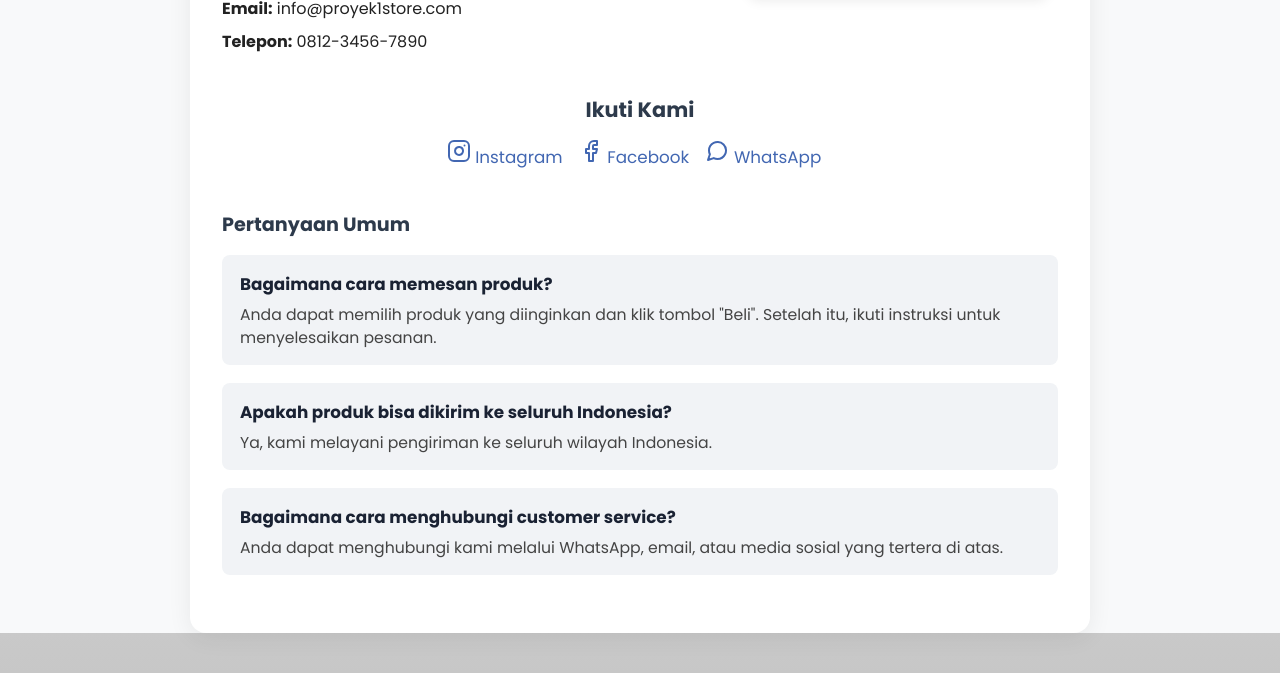
After one commit to Ravlirap/proyek1, a PHP site: page /page/about.php in a window 1280 px wide. The commit adds this page. Shown: the part 463-1136 px from the top of the page. Run offline with PHP 8.4, Linux system fonts and the light colour scheme.

Commit message:
progress

```diff
--- a/auth/login.php
+++ b/auth/login.php
@@ -1,6 +1,12 @@
 <?php
 session_start();
 include '../database.php'; // koneksi ke database
+$_SESSION['user'] = $username;
+// Cek apakah user sudah login
+if (isset($_SESSION["id_user"])) {
+    header("Location: ../index.php?page=home");
+    exit;
+}
 
 // Proses login jika form disubmit
 if ($_SERVER["REQUEST_METHOD"] == "POST") {
--- a/css/style.css
+++ b/css/style.css
@@ -378,7 +378,7 @@ h1 {
   padding: 8px 8px 6px 8px;
   color: white;
 }
-/* produk section */
+
 
 /* Mobile Phone */
 @media (max-width: 450px) {
@@ -386,6 +386,8 @@ h1 {
     font-size: 55%;
   }
 }
+
+/* produk section */
 .products {
   padding: 2rem;
   text-align: center;
@@ -453,7 +455,7 @@ h1 {
   align-items: center;
   justify-content: center;
   width: 100%;
-  background: #1a1aff;
+  background: #5656ff;
   color: #fff;
   border: none;
   padding: 0.75rem;
--- a/index.php
+++ b/index.php
@@ -11,6 +11,9 @@ include "navigasi/header.php";
             break;
         case 'produk':
             include "page/produk.php";
+            break;
+        case 'about':
+            include "page/about.php";
             break;
         case 'detail':
             include "page/detail.php";
--- /dev/null
+++ b/page/about.php
@@ -0,0 +1,200 @@
+<!DOCTYPE html>
+<html lang="en">
+
+<head>
+    <meta charset="UTF-8">
+    <meta name="viewport" content="width=device-width, initial-scale=1.0">
+    <title>Produk</title>
+    <link rel="preconnect" href="https://fonts.googleapis.com" />
+    <link rel="preconnect" href="https://fonts.gstatic.com" crossorigin />
+    <link href="https://fonts.googleapis.com/css2?family=Poppins:ital,wght@0,100;0,300;0,400;0,700;1,700&display=swap"
+        rel="stylesheet">
+    <link rel="stylesheet" href="css/style.css">
+    <link rel="stylesheet" href="css/nav.css">
+    <script src="https://unpkg.com/feather-icons"></script>
+</head>
+<style>
+body {
+    font-family: 'Poppins', Arial, sans-serif;
+    background: #f8f9fa;
+    margin: 0;
+    padding: 0;
+    color: #222;
+}
+
+.about-store {
+    max-width: 900px;
+    margin: 40px auto;
+    background: #fff;
+    border-radius: 16px;
+    box-shadow: 0 4px 24px rgba(0,0,0,0.07);
+    padding: 40px 32px;
+}
+
+.about-store h1 {
+    font-size: 2.2rem;
+    font-weight: 700;
+    margin-bottom: 24px;
+    color: #2d3a4b;
+    text-align: center;
+}
+
+.about-content {
+    display: flex;
+    flex-wrap: wrap;
+    gap: 32px;
+    align-items: flex-start;
+    margin-bottom: 32px;
+}
+
+.about-info {
+    flex: 1 1 300px;
+}
+
+.about-info p {
+    font-size: 1.05rem;
+    margin-bottom: 18px;
+    line-height: 1.7;
+}
+
+.about-info ul {
+    list-style: none;
+    padding: 0;
+    margin: 0;
+}
+
+.about-info li {
+    margin-bottom: 8px;
+    font-size: 1rem;
+}
+
+.about-image {
+    flex: 0 0 320px;
+    display: flex;
+    align-items: center;
+    justify-content: center;
+}
+
+.about-image img {
+    width: 100%;
+    max-width: 300px;
+    border-radius: 10px;
+    box-shadow: 0 2px 12px rgba(0,0,0,0.08);
+}
+
+.about-social {
+    margin: 32px 0 24px 0;
+    text-align: center;
+}
+
+.about-social h2 {
+    font-size: 1.3rem;
+    margin-bottom: 14px;
+    color: #2d3a4b;
+}
+
+.about-social a {
+    display: inline-block;
+    margin: 0 12px 8px 0;
+    color: #4267b2;
+    text-decoration: none;
+    font-size: 1.05rem;
+    transition: color 0.2s;
+    vertical-align: middle;
+}
+
+.about-social a i {
+    margin-right: 6px;
+    vertical-align: middle;
+}
+
+.about-social a:hover {
+    color: #e1306c;
+}
+
+.about-faq {
+    margin-top: 32px;
+}
+
+.about-faq h2 {
+    font-size: 1.2rem;
+    margin-bottom: 16px;
+    color: #2d3a4b;
+}
+
+.faq-item {
+    margin-bottom: 18px;
+    background: #f1f3f6;
+    border-radius: 8px;
+    padding: 16px 18px;
+}
+
+.faq-item h3 {
+    font-size: 1.05rem;
+    margin: 0 0 6px 0;
+    color: #1a2233;
+}
+
+.faq-item p {
+    margin: 0;
+    font-size: 0.98rem;
+    color: #444;
+}
+
+@media (max-width: 800px) {
+    .about-content {
+        flex-direction: column;
+        gap: 20px;
+    }
+    .about-store {
+        padding: 24px 8px;
+    }
+    .about-image {
+        justify-content: flex-start;
+    }
+}
+</style>
+<body>
+    <section id="about" class="about-store">
+        <h1>Tentang Toko Kami</h1>
+        <div class="about-content">
+            <div class="about-info">
+                <p>
+                    Selamat datang di <strong>Proyek1 Store</strong>! Kami adalah toko online yang menyediakan berbagai produk berkualitas dengan harga terjangkau. Kepuasan pelanggan adalah prioritas utama kami. Kami selalu berusaha memberikan pelayanan terbaik dan produk-produk terbaru untuk memenuhi kebutuhan Anda.
+                </p>
+                <ul>
+                    <li><strong>Alamat:</strong> Jl. Contoh No.123, Jakarta</li>
+                    <li><strong>Email:</strong> info@proyek1store.com</li>
+                    <li><strong>Telepon:</strong> 0812-3456-7890</li>
+                </ul>
+            </div>
+            <div class="about-image">
+                <img src="img/about-store.jpg" alt="Tentang Toko" style="max-width: 300px; border-radius: 10px;">
+            </div>
+        </div>
+        <div class="about-social">
+            <h2>Ikuti Kami</h2>
+            <a href="https://instagram.com/proyek1store" target="_blank"><i data-feather="instagram"></i> Instagram</a>
+            <a href="https://facebook.com/proyek1store" target="_blank"><i data-feather="facebook"></i> Facebook</a>
+            <a href="https://wa.me/6281234567890" target="_blank"><i data-feather="message-circle"></i> WhatsApp</a>
+        </div>
+        <div class="about-faq">
+            <h2>Pertanyaan Umum</h2>
+            <div class="faq-item">
+                <h3>Bagaimana cara memesan produk?</h3>
+                <p>Anda dapat memilih produk yang diinginkan dan klik tombol "Beli". Setelah itu, ikuti instruksi untuk menyelesaikan pesanan.</p>
+            </div>
+            <div class="faq-item">
+                <h3>Apakah produk bisa dikirim ke seluruh Indonesia?</h3>
+                <p>Ya, kami melayani pengiriman ke seluruh wilayah Indonesia.</p>
+            </div>
+            <div class="faq-item">
+                <h3>Bagaimana cara menghubungi customer service?</h3>
+                <p>Anda dapat menghubungi kami melalui WhatsApp, email, atau media sosial yang tertera di atas.</p>
+            </div>
+        </div>
+    </section>
+</body>
+<!-- Feather Icons -->
+<script> feather.replace();</script>
+</html>
```
Also changed, not shown: navigasi/header.php (+11 -3 lines).
